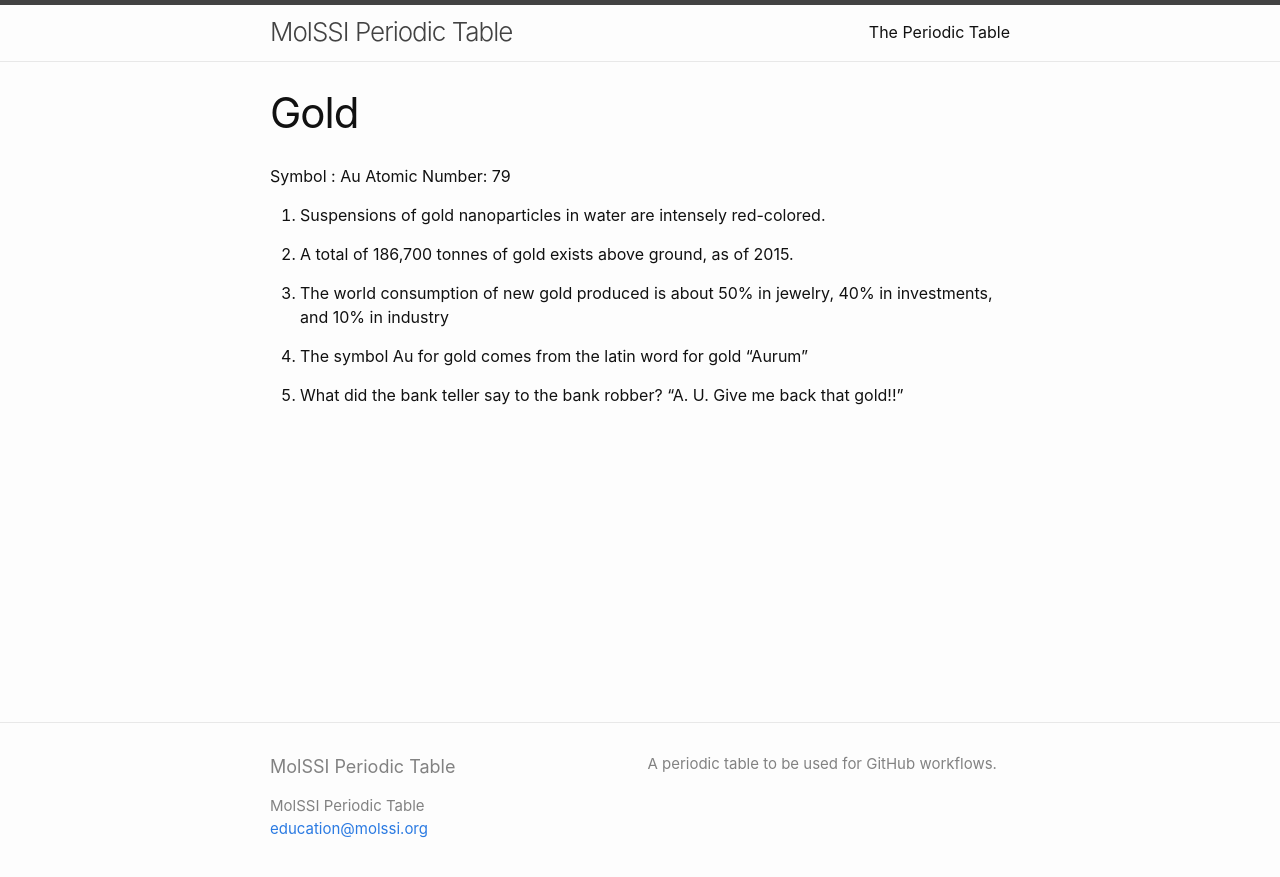
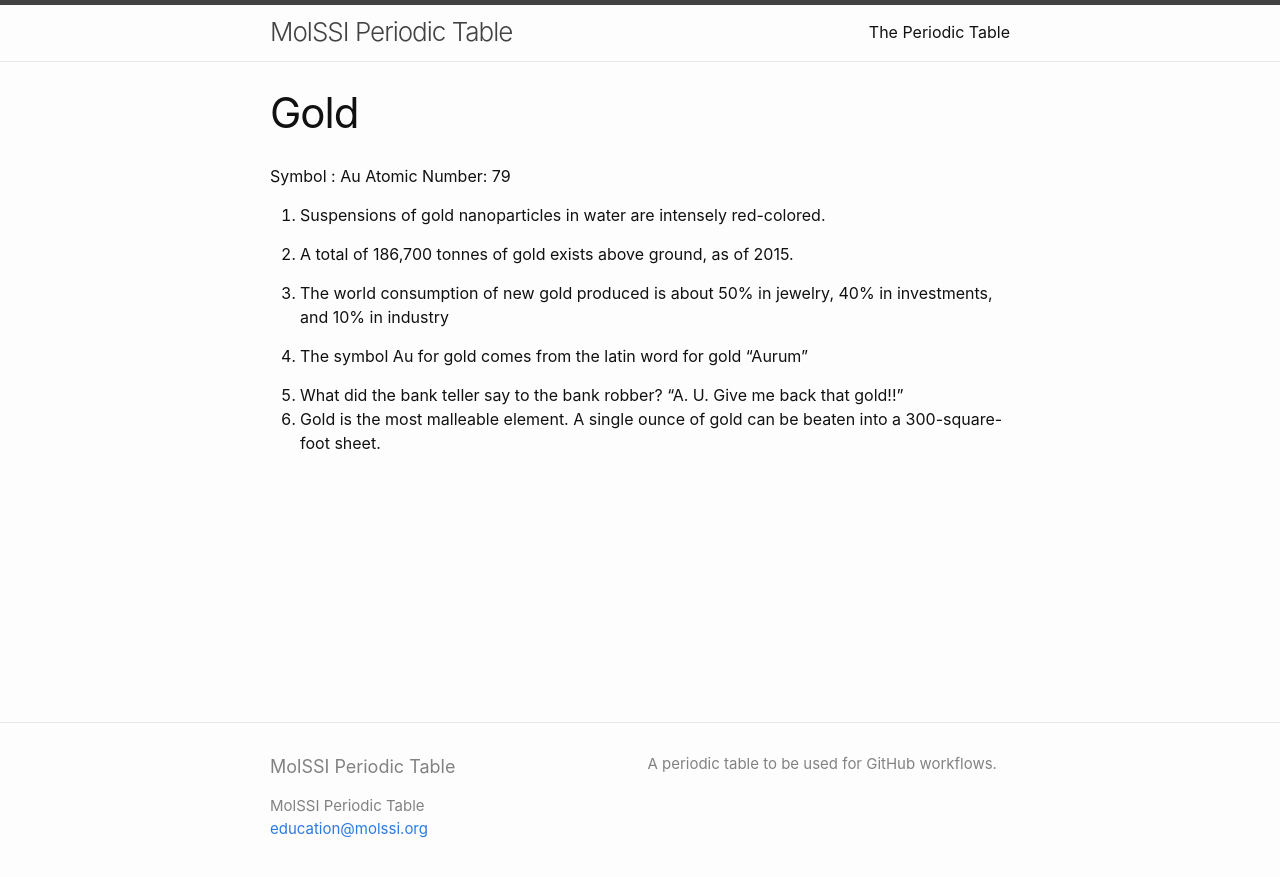
Before and after one commit to MolSSI-Education/periodic-table, a Jekyll site: the page built from elements/gold.md, in a window 1280 px wide. Shown: the top 877 px of the page. Built offline with Jekyll 4.4.1, drawn with Linux system fonts in a browser that asks for light colours.

Commit message:
add info about gold

```diff
--- a/elements/gold.md
+++ b/elements/gold.md
@@ -15,3 +15,4 @@ Atomic Number: 79
 4. The symbol Au for gold comes from the latin word for gold "Aurum"
 
 5. What did the bank teller say to the bank robber? "A. U. Give me back that gold!!"
+6. Gold is the most malleable element. A single ounce of gold can be beaten into a 300-square-foot sheet.
```
